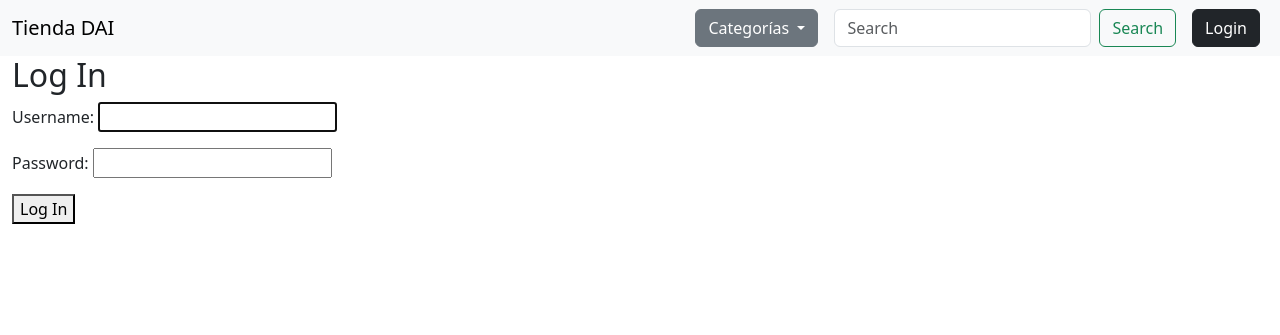
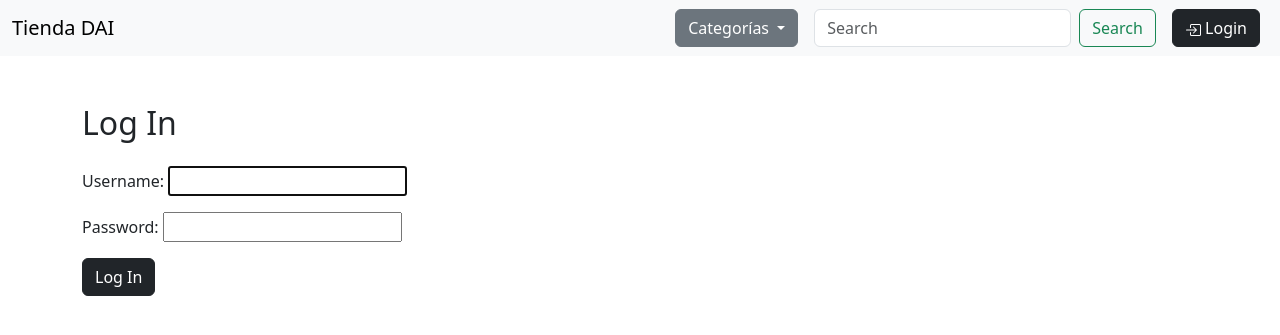
Before and after one commit to danieeeld2/DAI, a Django app: page /accounts/login/ in a window 1280 px wide. Shown: the top 335 px of the page. Run offline with Django 4.2, Linux system fonts and the light colour scheme; some libraries are stand-ins or nearby versions.

Commit message:
Acabado css con bootstrap5

```diff
--- a/e-commerce/templates/base.html
+++ b/e-commerce/templates/base.html
@@ -30,18 +30,30 @@
                 <a class="navbar-add" href="{%url 'add' %}">
                     <button type="submit" class="btn btn-dark">Add</button>
                 </a>
-                <a class="navbar-login mx-2" href="{%url 'logout' %}">
-                    <button type="button" class="btn btn-dark">
+                <div class="dropdown mx-2">
+                    <button class="btn btn-secondary dropdown-toggle btn-dark" type="button" id="dropdownMenuButton" data-bs-toggle="dropdown" aria-expanded="false">
                         <svg xmlns="http://www.w3.org/2000/svg" width="16" height="16" fill="currentColor" class="bi bi-person" viewBox="0 0 16 16">
                             <path d="M8 8a3 3 0 1 0 0-6 3 3 0 0 0 0 6Zm2-3a2 2 0 1 1-4 0 2 2 0 0 1 4 0Zm4 8c0 1-1 1-1 1H3s-1 0-1-1 1-4 6-4 6 3 6 4Zm-1-.004c-.001-.246-.154-.986-.832-1.664C11.516 10.68 10.289 10 8 10c-2.29 0-3.516.68-4.168 1.332-.678.678-.83 1.418-.832 1.664h10Z"/>
-                        </svg>
-                        Logout
+                          </svg>
+                          {{ user.username }}
                     </button>
-                </a>
+                    <ul class="dropdown-menu" aria-labelledby="dropdownMenuButton">
+                        <li><a class="dropdown-item" href="{%url 'logout' %}">
+                            <svg xmlns="http://www.w3.org/2000/svg" width="16" height="16" fill="currentColor" class="bi bi-box-arrow-in-left" viewBox="0 0 16 16">
+                                <path fill-rule="evenodd" d="M10 3.5a.5.5 0 0 0-.5-.5h-8a.5.5 0 0 0-.5.5v9a.5.5 0 0 0 .5.5h8a.5.5 0 0 0 .5-.5v-2a.5.5 0 0 1 1 0v2A1.5 1.5 0 0 1 9.5 14h-8A1.5 1.5 0 0 1 0 12.5v-9A1.5 1.5 0 0 1 1.5 2h8A1.5 1.5 0 0 1 11 3.5v2a.5.5 0 0 1-1 0v-2z"/>
+                                <path fill-rule="evenodd" d="M4.146 8.354a.5.5 0 0 1 0-.708l3-3a.5.5 0 1 1 .708.708L5.707 7.5H14.5a.5.5 0 0 1 0 1H5.707l2.147 2.146a.5.5 0 0 1-.708.708l-3-3z"/>
+                            </svg>
+                            Logout
+                        </a></li>
+                    </ul>
+                </div>
                 {% else %}
                 <a class="navbar-login mx-2" href="{%url 'login' %}">
                     <button type="button" class="btn btn-dark">
-
+                        <svg xmlns="http://www.w3.org/2000/svg" width="16" height="16" fill="currentColor" class="bi bi-box-arrow-in-right" viewBox="0 0 16 16">
+                            <path fill-rule="evenodd" d="M6 3.5a.5.5 0 0 1 .5-.5h8a.5.5 0 0 1 .5.5v9a.5.5 0 0 1-.5.5h-8a.5.5 0 0 1-.5-.5v-2a.5.5 0 0 0-1 0v2A1.5 1.5 0 0 0 6.5 14h8a1.5 1.5 0 0 0 1.5-1.5v-9A1.5 1.5 0 0 0 14.5 2h-8A1.5 1.5 0 0 0 5 3.5v2a.5.5 0 0 0 1 0v-2z"/>
+                            <path fill-rule="evenodd" d="M11.854 8.354a.5.5 0 0 0 0-.708l-3-3a.5.5 0 1 0-.708.708L10.293 7.5H1.5a.5.5 0 0 0 0 1h8.793l-2.147 2.146a.5.5 0 0 0 .708.708l3-3z"/>
+                        </svg>
                         Login
                     </button>
                 </a>
--- a/e-commerce/templates/registration/login.html
+++ b/e-commerce/templates/registration/login.html
@@ -1,11 +1,12 @@
 {% extends 'base.html' %}
+
 {% block contenido %}
-
-<h2>Log In</h2>
-<form method="post">
-  {% csrf_token %}
-  {{ form.as_p }}
-  <button type="submit">Log In</button>
-</form>
-
+  <div class="container mt-5">
+    <h2 class="mb-4">Log In</h2>
+    <form method="post" class="col-md-6">
+      {% csrf_token %}
+      {{ form.as_p }}
+      <button type="submit" class="btn btn-primary btn-dark">Log In</button>
+    </form>
+  </div>
 {% endblock %}
```
